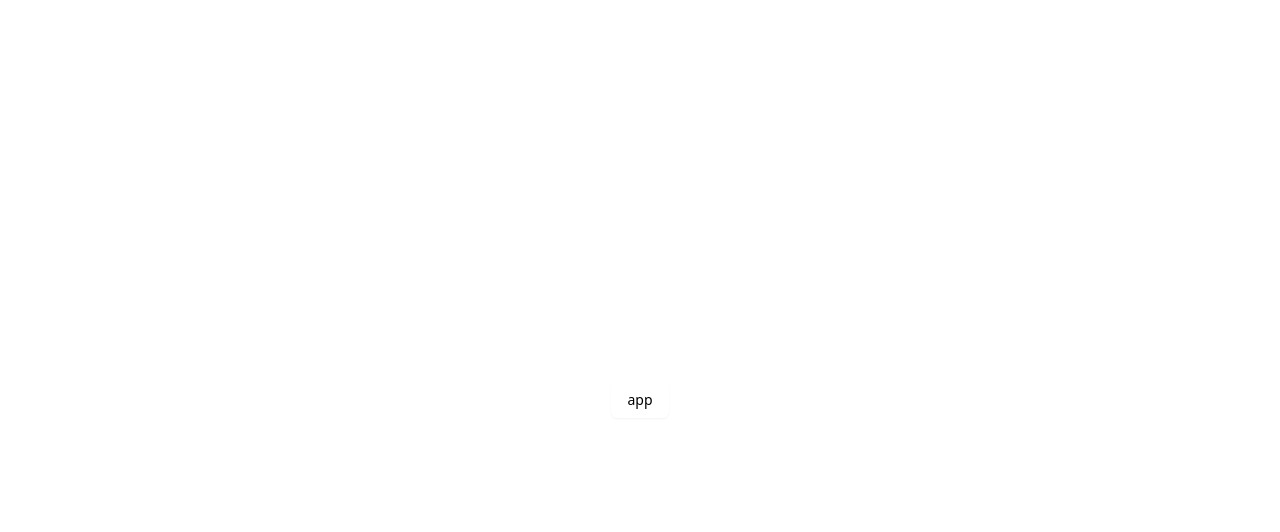
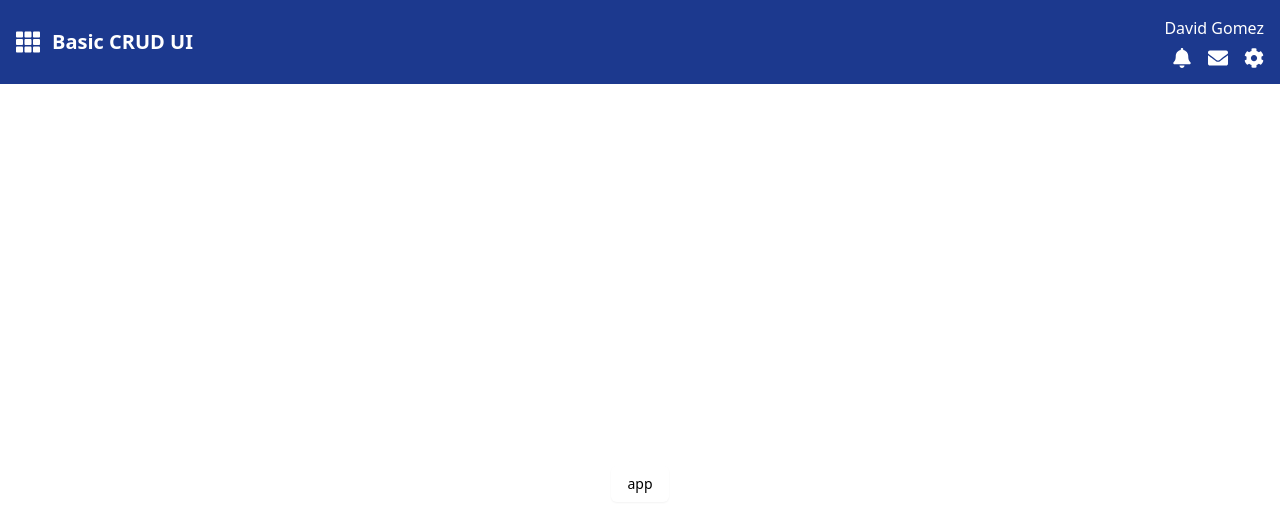
Before and after one commit to Ibrahim-a-bdallah/CRUD-Operations, a React (Vite) app in the folder client/: page / in a window 1280 px wide. Shown: the top 532 px of the page. Built offline with nearby package versions, Linux system fonts and the light colour scheme.

Commit message:
finish firist header

```diff
--- a/client/package.json
+++ b/client/package.json
@@ -17,6 +17,7 @@
     "lucide-react": "^0.535.0",
     "react": "^19.1.0",
     "react-dom": "^19.1.0",
+    "react-icons": "^5.5.0",
     "tailwind-merge": "^3.3.1",
     "tailwindcss": "^4.1.11"
   },
--- a/client/src/App.jsx
+++ b/client/src/App.jsx
@@ -1,10 +1,14 @@
 import { Button } from "@/components/ui/button";
+import Header from "./Components/ui/Header";
 
 function App() {
   return (
+    <>
+    <Header/>
     <div className="flex min-h-svh flex-col items-center justify-center">
       <Button>app</Button>
     </div>
+    </>
   );
 }
 
--- /dev/null
+++ b/client/src/Components/ui/Header.jsx
@@ -0,0 +1,24 @@
+import { FaTh, FaBell, FaEnvelope, FaCog } from 'react-icons/fa';
+
+const Header = () => {
+  return (
+    <header className="bg-blue-900 text-white p-4 flex flex-col md:flex-row justify-between items-center">
+
+      <div className="flex items-center mb-4 md:mb-0">
+        <FaTh className="text-2xl" />
+        <h1 className="ml-3 text-xl font-semibold">Basic CRUD UI</h1>
+      </div>
+
+      <div className="flex flex-col items-center md:items-end space-y-2">
+        <span className="text-sm md:text-base">David Gomez</span>
+        <div className="flex space-x-4">
+          <FaBell className="text-xl hover:text-gray-300 cursor-pointer" />
+          <FaEnvelope className="text-xl hover:text-gray-300 cursor-pointer" />
+          <FaCog className="text-xl hover:text-gray-300 cursor-pointer" />
+        </div>
+      </div>
+    </header>
+  );
+};
+
+export default Header;
```
Also changed, not shown: 1 other file (tests, documents, lock files or other folders).
